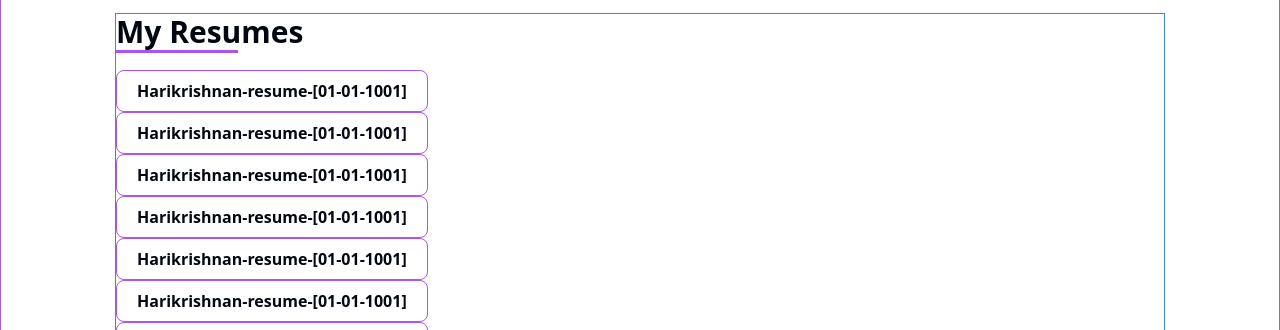
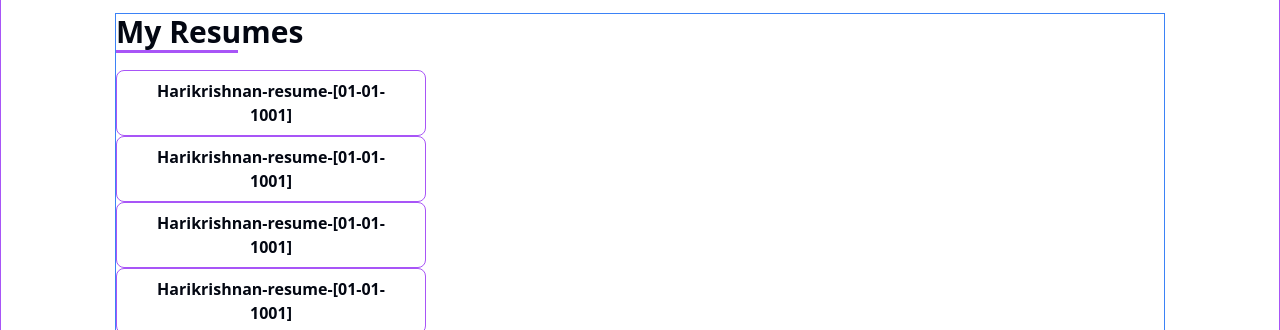
Before and after one commit to HarikrishnanYPR1707/EcliptiQ, a React (Vite) app in the folder client/: page /profile/1 in a window 1280 px wide. Shown: the part 470-800 px from the top of the page. Built offline with nearby package versions, Linux system fonts and the light colour scheme; no server answers; a web font is replaced by a local one.

Commit message:
added some content

```diff
--- a/client/src/components/Card.jsx
+++ b/client/src/components/Card.jsx
@@ -7,7 +7,7 @@ const Card = ({ fileName, resumeRoute }) => {
   return (
     <div
       onClick={() => navigate("/alsdkjf")}
-      className="w-fit cursor-pointer rounded-lg border border-purple-500 px-5 py-2 font-bold"
+      className="w-[310px] cursor-pointer rounded-lg border border-purple-500 px-5 py-2 text-center font-bold"
     >
       Harikrishnan-resume-[01-01-1001]
     </div>
```
